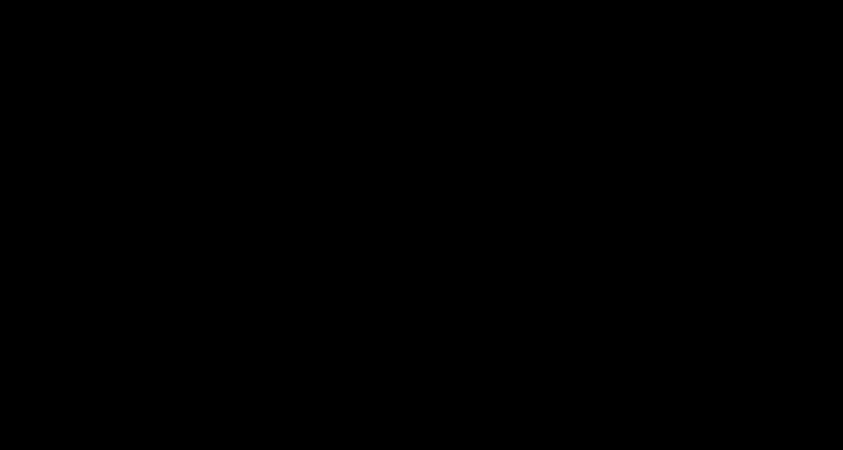
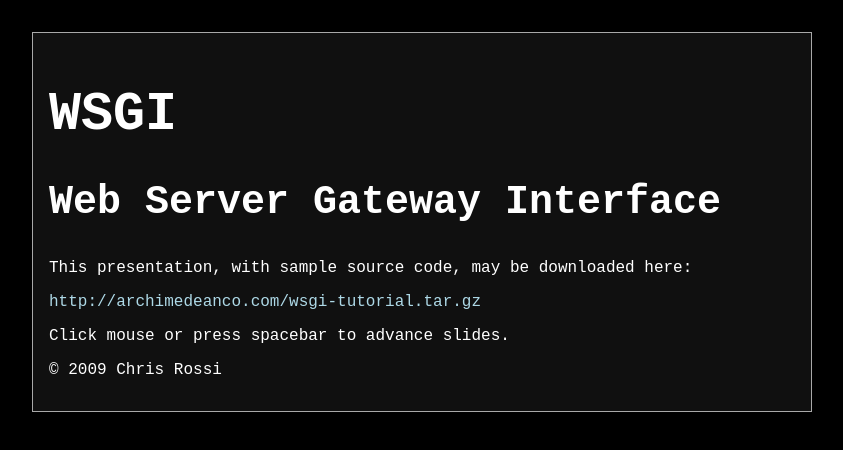
Before and after one commit to chrisrossi/wsgi-tutorial, a plain HTML site: page presentation/index.html in a window 1280 px wide. Shown: the whole page, without its empty margins (218-1061 px from the left). Drawn offline with Linux system fonts and the light colour scheme.

Commit message:
Start on first slide, added instruction for advancing slides.

```diff
--- a/presentation/index.html
+++ b/presentation/index.html
@@ -176,6 +176,7 @@
                 $(document).keypress(handle_key)
                            .mousemove(handle_mouse_move);
                 wire_nav();
+                forward(0);
             });
 
         </script>
@@ -199,6 +200,9 @@
           <a href="http://archimedeanco.com/wsgi-tutorial.tar.gz">
             http://archimedeanco.com/wsgi-tutorial.tar.gz
           </a>
+        </p>
+        <p>
+          Click mouse or press spacebar to advance slides.
         </p>
         <p>
           &copy; 2009 Chris Rossi
```
Also changed, not shown: 1 other file.
